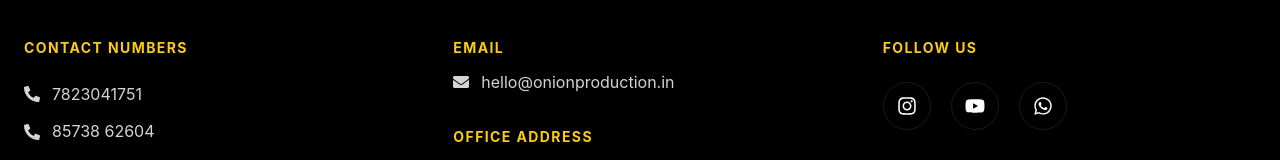
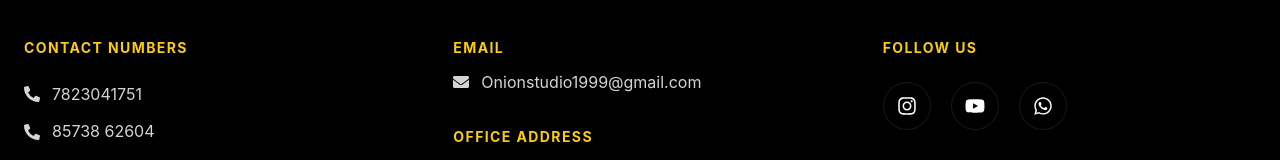
Before and after one commit to NITESH777RAJPUT/onion-production, a React (Vite) app: page / in a window 1280 px wide. Shown: the part 7733-7893 px from the top of the page. Built offline with nearby package versions, Linux system fonts and the light colour scheme.

Commit message:
first commit

```diff
--- a/src/components/Footer.jsx
+++ b/src/components/Footer.jsx
@@ -54,7 +54,7 @@ function Footer() {
                 className="flex items-center gap-3 text-zinc-300 hover:text-yellow-400 transition"
               >
                 <FaEnvelope />
-                hello@onionproduction.in
+                Onionstudio1999@gmail.com
               </a>
             </div>
 
```
